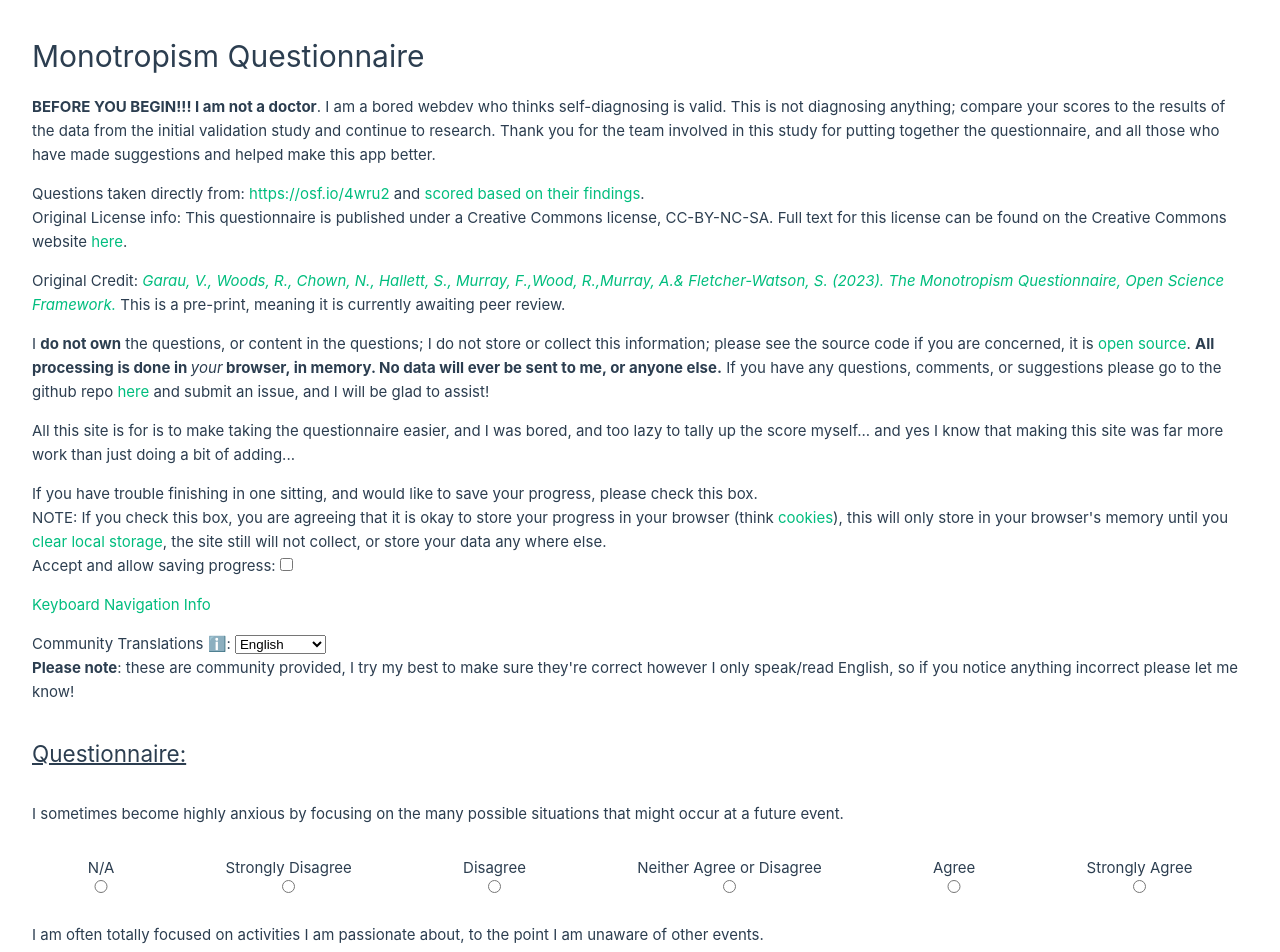
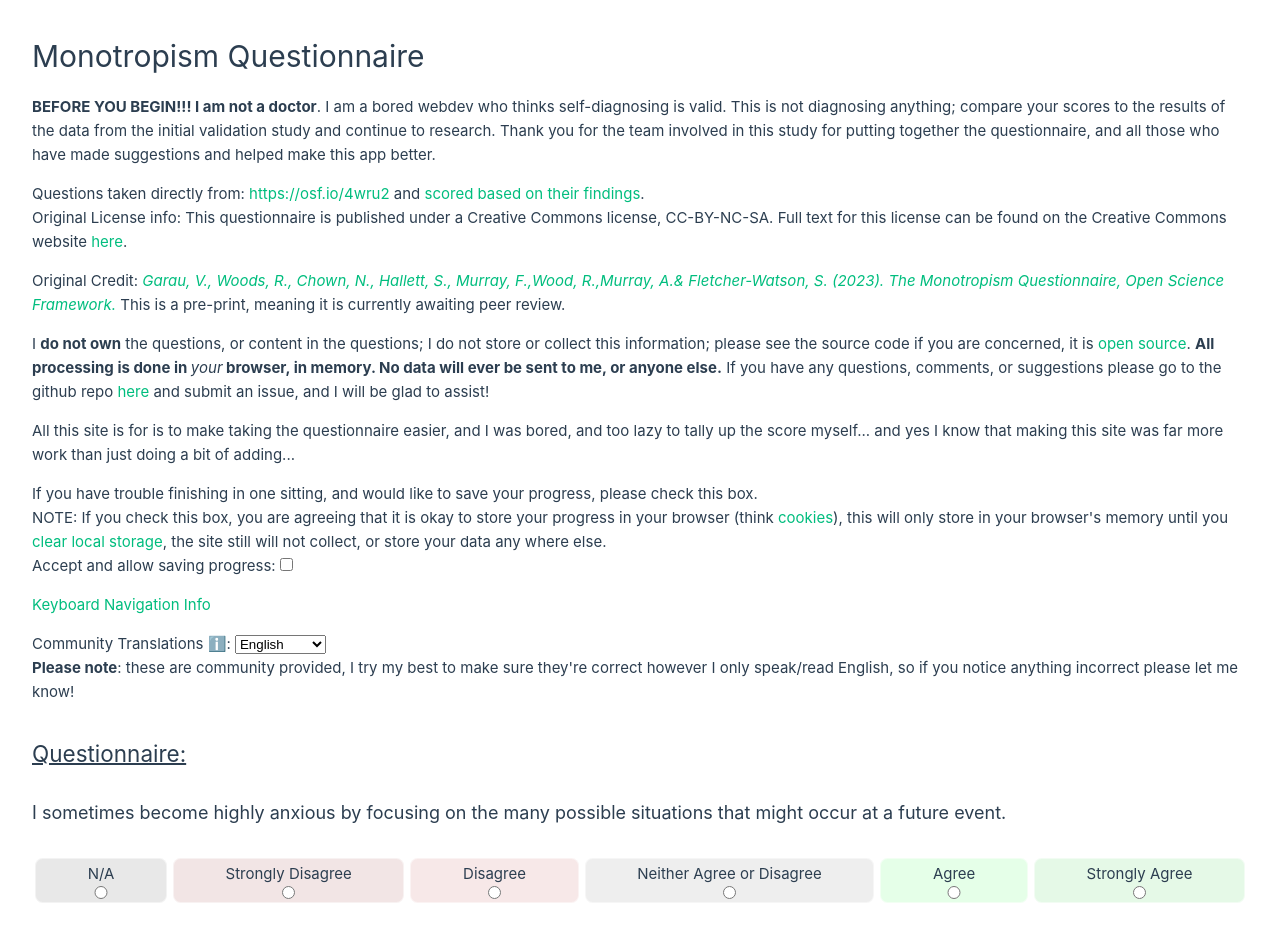
Before and after one commit to DLCIncluded/MQ, a Vue app in the folder app/: page / in a window 1280 px wide. Shown: the top 952 px of the page. Built offline with nearby package versions, Linux system fonts and the light colour scheme.

Commit message:
Adding some styles

```diff
--- a/app/src/App.vue
+++ b/app/src/App.vue
@@ -421,17 +421,64 @@ export default {
 
 <style scoped>
 .question{
-	padding: 2em 0;
+	padding: 1.5em 0;
+	font-size: large;
 }
 .selections {
 	display:flex;
 	flex-wrap: nowrap;
+	padding-bottom: 2em;
+	border-bottom:1px dotted rgba(255, 255, 255, 0.3);
 }
+
 .selections>p {
 	flex-grow:1;
 	display: flex;
 	flex-direction: column-reverse;
 	text-align: center;
+	border:1px solid rgba(255, 255, 255, 0.5);
+	border-radius: .5em;
+	margin:0.2em;
+	padding-top: .2em;
+	padding-bottom: .2em;
+}
+
+.selections > p:nth-child(1){
+	background-color: rgba(29, 29, 29, 0.1)!important;
+}
+
+.selections > p:nth-child(2){
+	background-color: rgba(128, 0, 0, 0.1)!important;
+}
+
+.selections > p:nth-child(3){
+	background-color: rgba(172, 29, 29, 0.1)!important;
+}
+
+.selections > p:nth-child(4){
+	background-color: rgba(87, 87, 87, 0.1)!important;
+}
+
+.selections > p:nth-child(5){
+	background-color: rgba(0, 255, 34, 0.1)!important;
+
+}
+
+.selections > p:nth-child(6){
+	background-color: rgba(0, 194, 26, 0.1)!important;
+}
+
+
+.selections>p>label {
+	display: block;
+	width:100%;
+}
+.selections>p>label:hover {
+	cursor: pointer!important;
+}
+
+.selections>p>input:hover {
+	cursor: pointer!important;
 }
 .submit {
 	display: flex;
@@ -472,6 +519,10 @@ strong{
 		display:flex;
 		flex-direction: column;
 		flex-wrap: nowrap;
+
+	}
+	.selections input{
+		margin-left: 1rem;
 	}
 	.selections>p {
 		flex-grow:1;
```
Also changed, not shown: app/dist/index.html, 2 other files (tests, documents, lock files or other folders).
